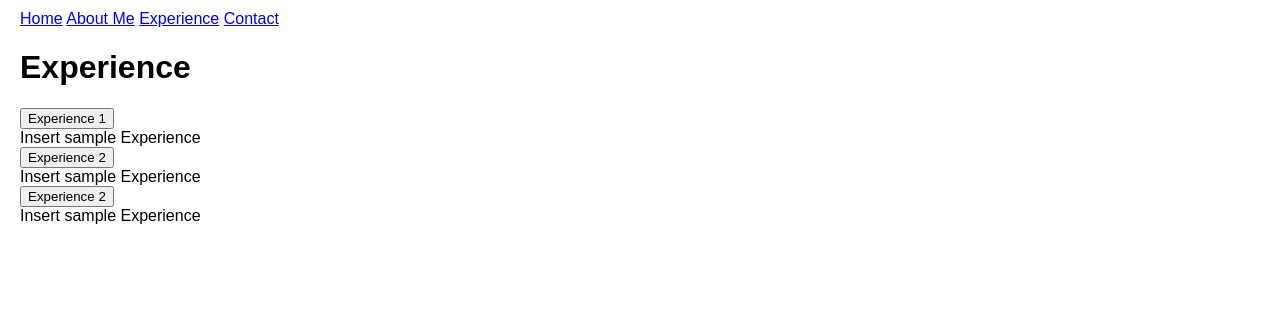
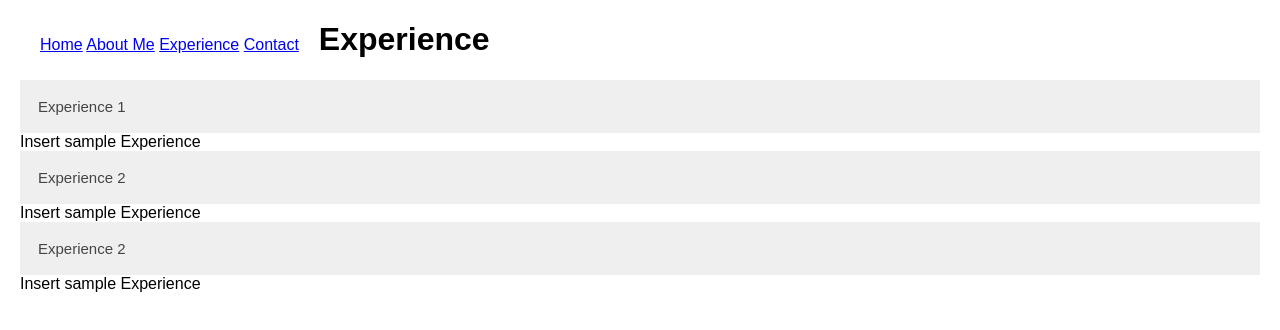
Before and after one commit to raizhang/webdev-intro-workshop, a plain HTML site: page experience.html in a window 1280 px wide. Drawn offline with Linux system fonts and the light colour scheme.

Commit message:
experience css (half)

```diff
--- a/experience.html
+++ b/experience.html
@@ -8,7 +8,7 @@
     <link href="index.css" rel="stylesheet" type="text/css" />
   </head>
   <body>
-    <div>
+    <div class="navbar">
       <a href="home.html">Home</a>
       <a href="about.html">About Me</a>
       <a href="#" class="disabled">Experience</a>
--- a/index.css
+++ b/index.css
@@ -44,3 +44,21 @@ body {
   float: right;
   border-style: solid;
 }
+
+.accordion {
+  baackground-color: #eee;
+  color: #444444;
+  cursor: pointer;
+  padding: 18px;
+  width: 100%;
+  border: none;
+  text-align: left;
+  outline: none;
+  font-size: 15px;
+  transition: 0.4s;
+}
+
+.active,
+.accordion:hover {
+  background-color: #ccc;
+}
```
